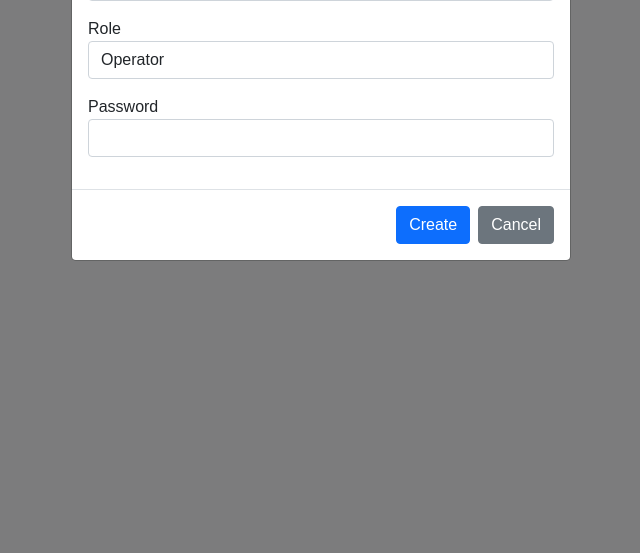
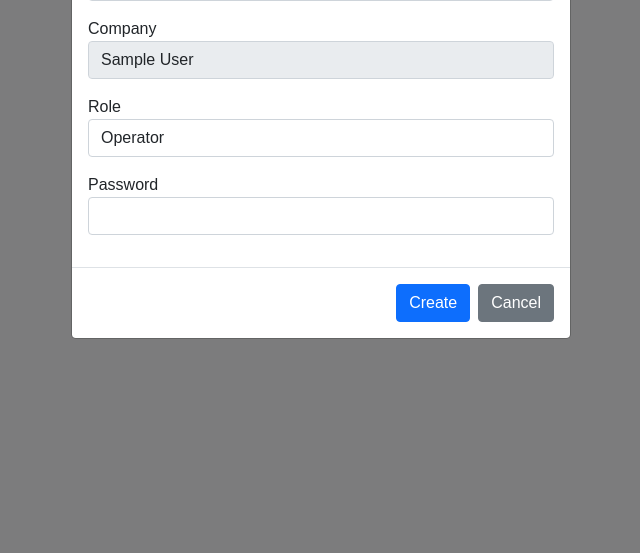
Before and after one commit to jackleonard0102/flask-harvest, a Flask app: page /auth/user in a window 1280 px wide, after a click on "Add User". Shown: the part 247-800 px from the top of the page, without its empty margins (319-959 px from the left). Run offline with Flask 3, Linux system fonts and the light colour scheme; a user stored in the database is signed in; tables that the repository leaves empty hold one stand-in row (values such as "Sample post"); parts of the project's set-up code (start-up, migrations or seed data) failed here and were passed over; some libraries are stand-ins or nearby versions.

Commit message:
minor fix in auth user

```diff
--- a/app/routes/auth/user.py
+++ b/app/routes/auth/user.py
@@ -15,7 +15,7 @@ def index():
         return redirect(url_for('main.home'))
 
     children_1 = User.query.filter(User.permission > 1, current_user.company_id == User.company_id).all()
-    children_2 = Customer.query.filter(Customer.deleted_at == None, Customer.status == 'active').all()
+    children_2 = Customer.query.filter(Customer.id == current_user.company_id)
 
     # Create a dictionary to map company_id to company.name
     company_map = {customer.id: customer.name for customer in children_2}
@@ -23,37 +23,54 @@ def index():
     return render_template('auth/user.html', current_user=current_user, children_1=children_1, children_2=children_2, company_map=company_map)
 
 
-# auth add user modal
-@auth_user_bp.route('/add_user_modal', methods=['POST'])
+# auth add user
+@auth_user_bp.route('/auth/add_user_modal', methods=['POST'])
 @login_required
 def add_user_modal():
-    if current_user.permission not in [0, 1]:
+    # Check if the current user has permission to add a new user
+    if current_user.permission != 1:
         flash('Unauthorized access')
         return redirect(url_for('main.home'))
 
-    username = request.form['username']
-    email = request.form['email']
-    permission = request.form['permission']
-    password = request.form['password']
+    # Retrieve form data
+    username = request.form.get('username')
+    email = request.form.get('email')
+    company_id = request.form.get('company_id')
+    permission = request.form.get('permission')
+    password = request.form.get('password')
 
-    if not username or not email or not permission or not password:
+    # Validate form data
+    if not all([username, email, permission, password]):
         flash('All fields are required.')
+        return redirect(url_for('auth_user_bp.index'))
+
+    # Check if the email is unique
+    existing_user = User.query.filter_by(email=email).first()
+    if existing_user:
+        flash('Email is already in use.')
         return redirect(url_for('auth_user_bp.index'))
 
     # Generate password hash using bcrypt
     password_hash = bcrypt.generate_password_hash(password).decode('utf-8')
 
+    # Create a new user object
     new_user = User(
         username=username,
         email=email,
+        company_id=company_id,
         permission=permission,
         password_hash=password_hash
     )
+
+    # Add the new user to the database
     db.session.add(new_user)
     db.session.commit()
+
     flash('User successfully added!')
     return redirect(url_for('auth_user_bp.index'))
 
+
+# auth edit user
 @auth_user_bp.route('/edit_user/<int:user_id>', methods=['POST'])
 @login_required
 def edit_user(user_id):
--- a/app/templates/auth/user.html
+++ b/app/templates/auth/user.html
@@ -105,17 +105,14 @@
                 </div>
                 <div class="form-group mb-3">
                   <label for="company{{ user.id }}">Company</label>
-                  <select
-                    class="form-control"
+                  <input
+                    type="company{{ user.id }}"
+                    class="form-control disabled"
                     id="company{{ user.id }}"
                     name="company_id"
-                  >
-                    {% for customer in children_2 %}
-                    <option value="{{ customer.id }}" {% if customer.id == user.company_id %}selected{% endif %}>
-                      {{ customer.name }}
-                    </option>
-                    {% endfor %}
-                  </select>
+                    value="{{ user.company_id }}"
+                    readonly
+                  />
                 </div>
                 <div class="form-group mb-3">
                   <label for="permission{{ user.id }}">Role</label>
@@ -124,8 +121,6 @@
                     id="permission{{ user.id }}"
                     name="permission"
                   >
-                    <option value="0" {% if user.permission == 0 %}selected{% endif %}>System</option>
-                    <option value="1" {% if user.permission == 1 %}selected{% endif %}>Admin</option>
                     <option value="2" {% if user.permission == 2 %}selected{% endif %}>Operator</option>
                     <option value="3" {% if user.permission == 3 %}selected{% endif %}>Office</option>
                     <option value="4" {% if user.permission == 4 %}selected{% endif %}>Trucker</option>
@@ -235,6 +230,21 @@
               />
             </div>
             <div class="form-group mb-3">
+              <label for="company">Company</label>
+              <input
+                type="text"
+                class="form-control"
+                id="company"
+                name="company_name"
+                value="{% for customer in children_2 %}{{ customer.name }}{% endfor %}"
+                readonly>
+              <!-- Add hidden input for company_id -->
+              <input
+                type="hidden"
+                name="company_id"
+                value="{% for customer in children_2 %}{{ customer.id }}{% endfor %}">
+            </div>
+            <div class="form-group mb-3">
               <label for="permission">Role</label>
               <select
                 class="form-control"
@@ -253,6 +263,7 @@
                 class="form-control"
                 id="password"
                 name="password"
+                required
               />
             </div>
           </div>
@@ -270,6 +281,8 @@
       </div>
     </div>
   </div>
+
+
 </div>
 
 <script>
```
Also changed, not shown: 1 other file. Lines whose indentation alone changed are shown as unchanged.
